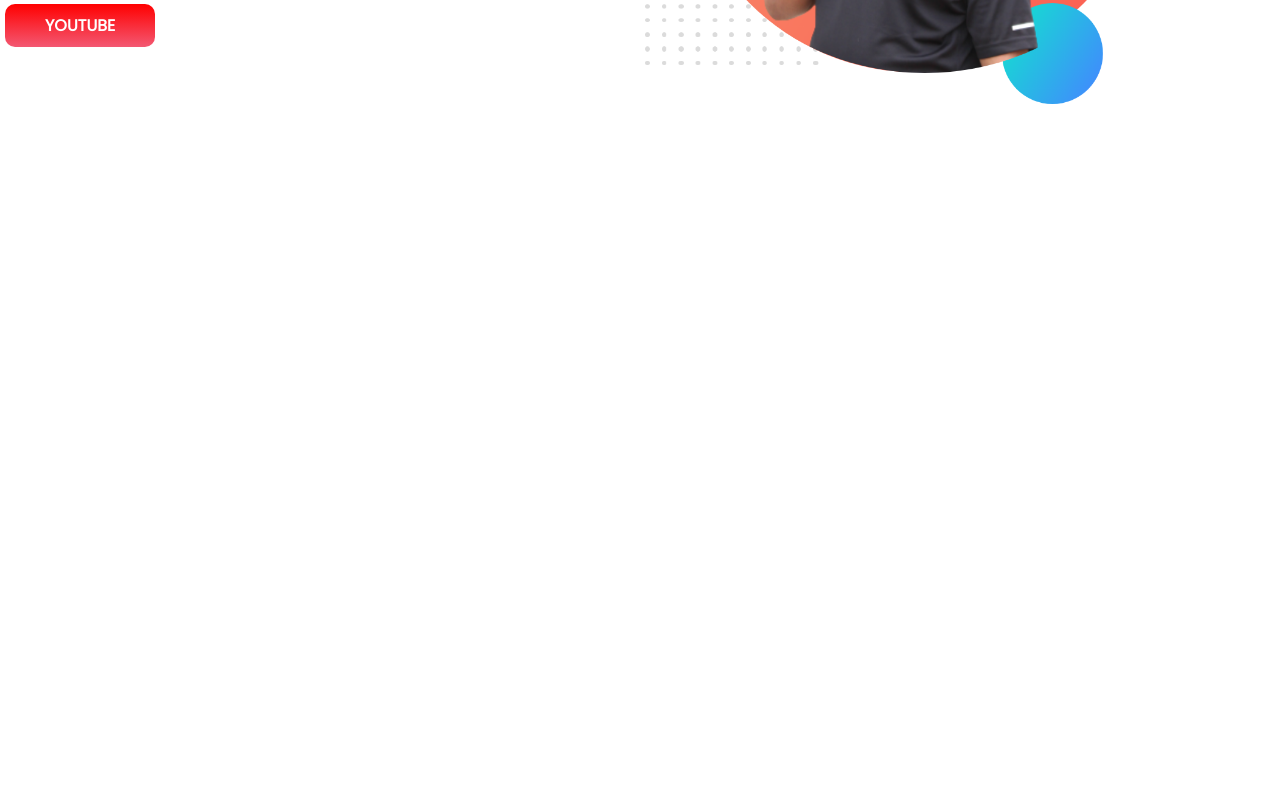
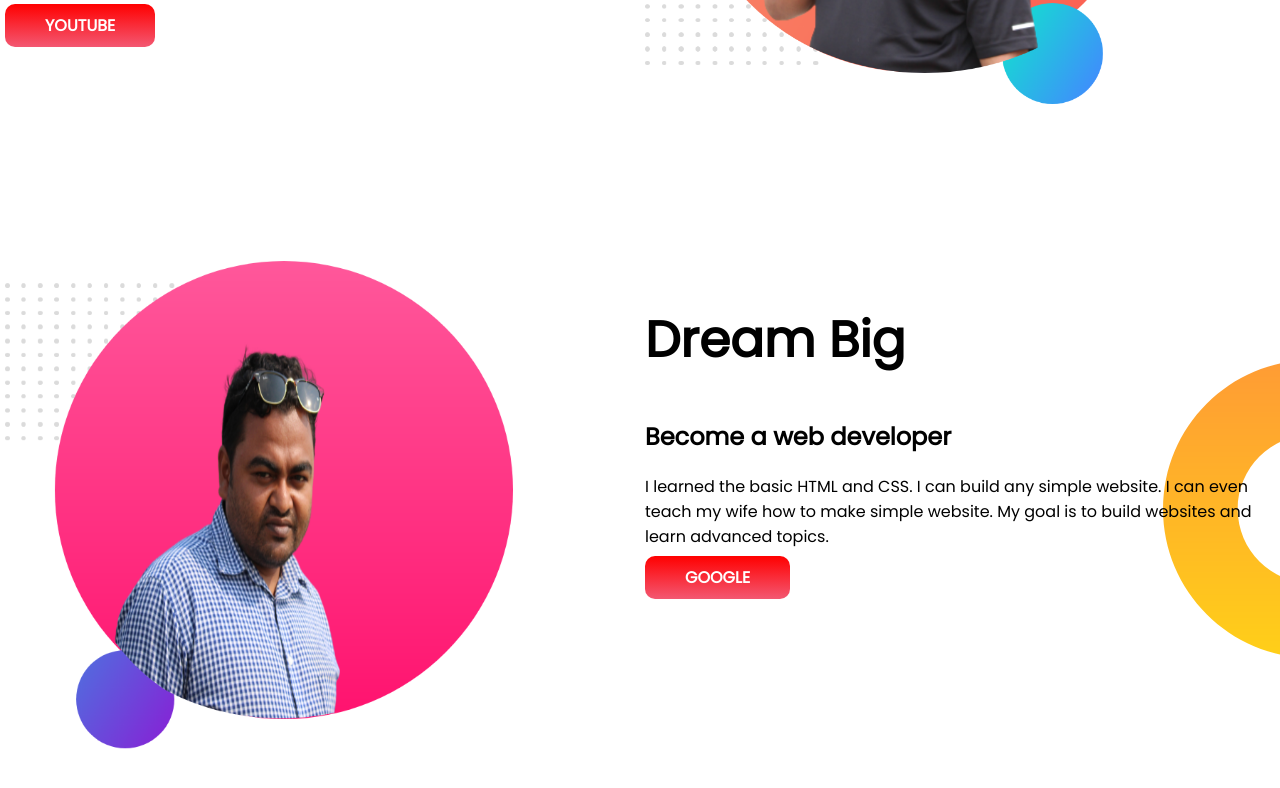
Before and after one commit to manikmondal/developer-portfolio, a plain HTML site: page index.html in a window 1280 px wide. Shown: the part 400-1188 px from the top of the page. Before the commit the page ends 800 px from the top, so only its background shows below. Drawn offline with Linux system fonts and the light colour scheme.

Commit message:
dream added

```diff
--- a/index.html
+++ b/index.html
@@ -28,6 +28,20 @@
             <img src="images/manik1.png" alt="">
         </div>
     </section>
+    <section class="dream-big">
+        <div class="half-width">
+            <img src="images/manik2.png" alt="">
+        </div>
+        <div class="half-width">
+            <h1>Dream Big</h1>
+            <h2>Become a web developer</h2>
+            <p>I learned the basic HTML and CSS. I can build any simple website. I can even teach my wife how to make
+                simple website. My goal is to build websites and learn advanced topics.</p>
+            <a class="link-button" target="_blank" href="https://www.google.com/">GOOGLE</a>
+
+        </div>
+
+    </section>
 </body>
 
 </html>
--- a/style.css
+++ b/style.css
@@ -10,6 +10,7 @@ color: orange;
 }
 section{
     display: flex;
+    margin-bottom: 150px;
 }
 .half-width{
     width: 50%;
@@ -30,3 +31,8 @@ section{
     background-image: url(images/top-banner.png);
     background-repeat: no-repeat;
 }
+.dream-big{
+    background-image: url(images/dream-bg.png);
+    background-repeat: no-repeat;
+    background-position: right;
+}
```
